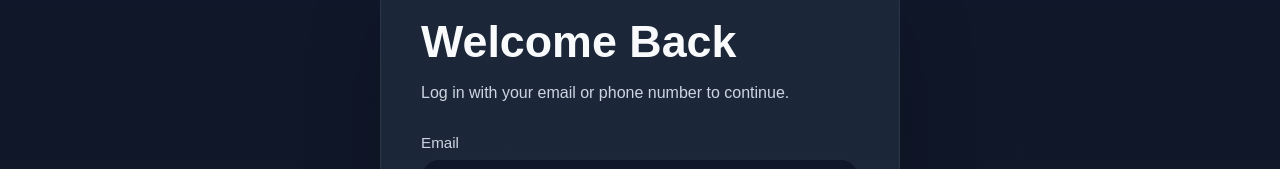
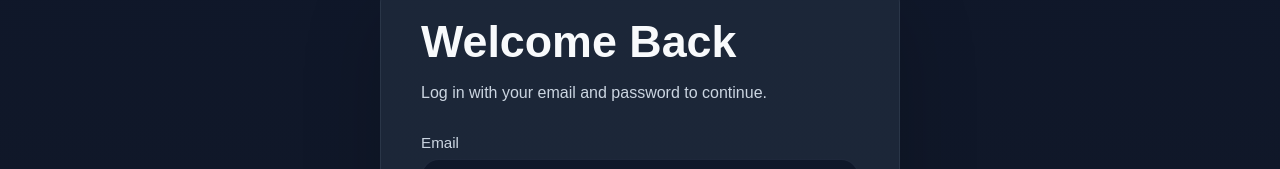
Before and after one commit to Joohjay/RestaurantHub, a React app in the folder frontend/: page /login in a window 1280 px wide. Shown: the part 185-354 px from the top of the page. Built offline with nearby package versions, Linux system fonts and the light colour scheme; no server answers; the HTML template or start-up script is replaced by a standard one.

Commit message:
fix(auth): update login subtitle and clean non-owner/customer users

```diff
--- a/frontend/src/pages/login.jsx
+++ b/frontend/src/pages/login.jsx
@@ -94,7 +94,7 @@ function Login({ currentUser, setCurrentUser }) {
       <div className="authCard">
         <div className="authHeader">
           <h1>Welcome Back</h1>
-          <p>Log in with your email or phone number to continue.</p>
+          <p>Log in with your email and password to continue.</p>
         </div>
         <form className="authForm" onSubmit={handleSubmit} noValidate>
           <label>
```
